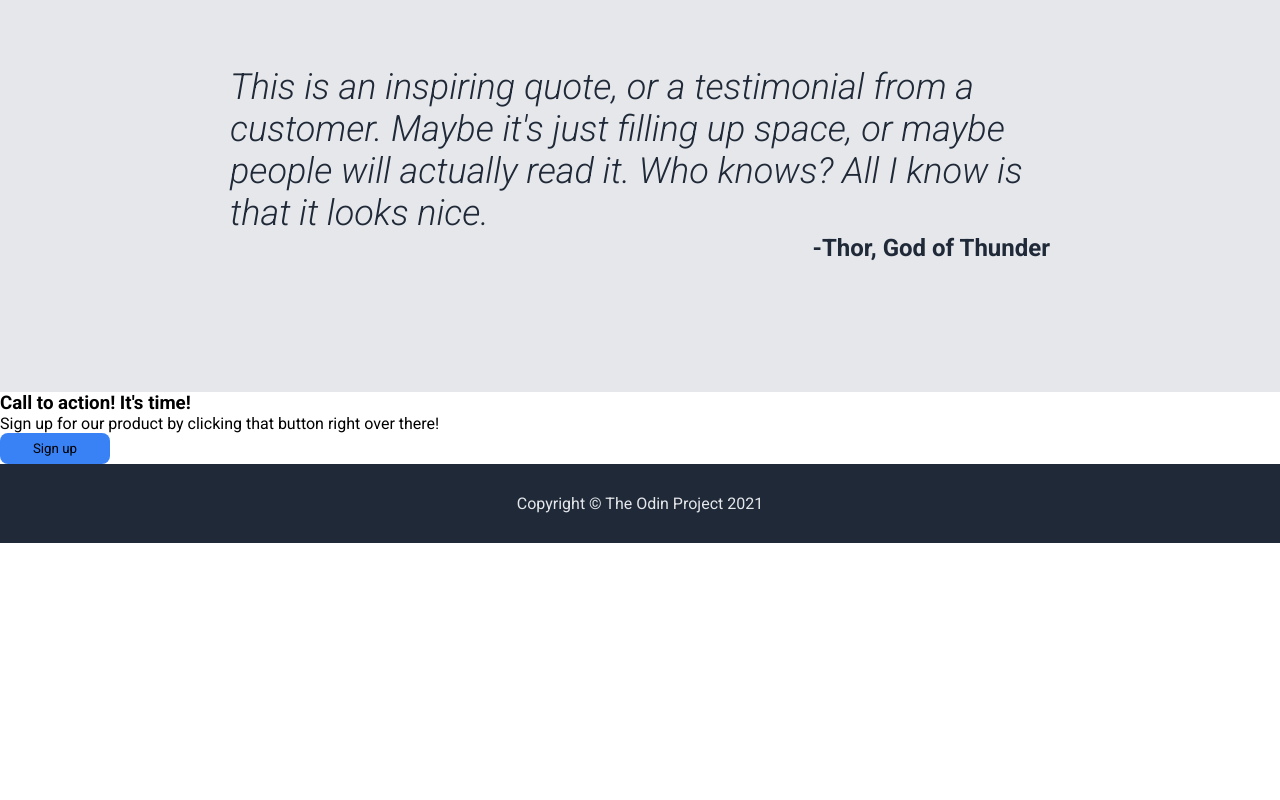
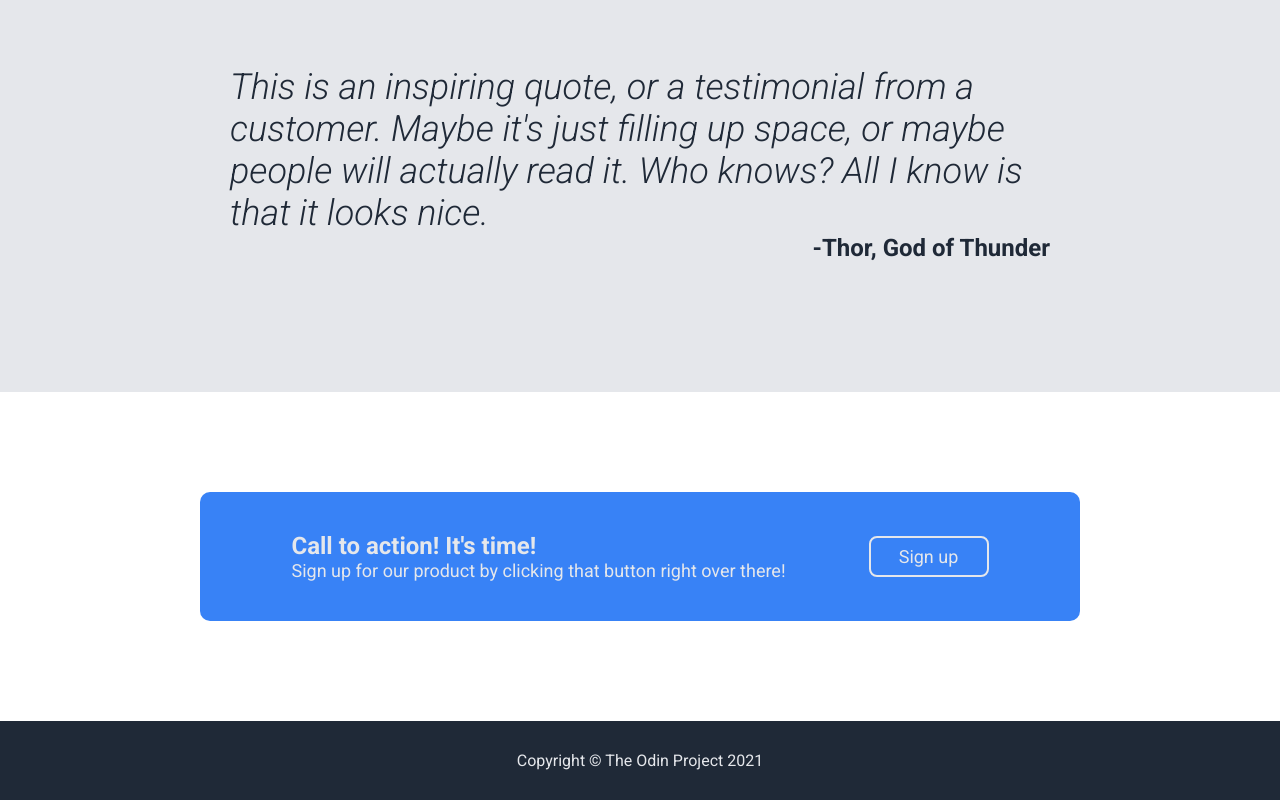
Before and after one commit to xzooos/landing-page, a plain HTML site: page index.html in a window 1280 px wide. Shown: the part 1093-1893 px from the top of the page. Before the commit the page ends 1636 px from the top, so only its background shows below. Drawn offline with Linux system fonts and the light colour scheme.

Commit message:
Style call-to-action section and finish up the project

```diff
--- a/index.html
+++ b/index.html
@@ -58,11 +58,13 @@
         <p class="quotation">-Thor, God of Thunder</p>
     </div>
     <div class="call-to-action">
-        <div>
-            <h3>Call to action! It's time!</h3>
-            <p>Sign up for our product by clicking that button right over there!</p>
+        <div class="container">
+            <div class="info">
+                <h3>Call to action! It's time!</h3>
+                <p>Sign up for our product by clicking that button right over there!</p>
+            </div>
+            <button class="secondary signup">Sign up</button>
         </div>
-        <button>Sign up</button>
     </div>
     <div class="footer">Copyright © The Odin Project 2021</div>
 </body>
--- a/style.css
+++ b/style.css
@@ -60,7 +60,7 @@ a, .secondary {
 }
 
 button {
-    width: 110px;
+    width: 120px;
     padding: 8px 15px;
     background-color: #3882F6;
     border: none;
@@ -143,3 +143,35 @@ button {
     font-weight: 700;
     font-style: normal;
 }
+
+.call-to-action {
+    display: flex;
+    justify-content: center;
+    align-items: center;
+    padding: 100px 200px;
+}
+
+.container {
+    background-color: #3882F6;
+    border-radius: 10px;
+    padding: 40px 50px;
+    display: flex;
+    align-items: center;
+    justify-content: space-around;
+    width: 100%;
+}
+
+.signup {
+    border: 2px solid #E5E7EB;
+}
+
+.container h3 {
+    color: #E5E7EB;
+    font-weight: 700;
+    font-size: 24px;
+}
+
+.container p {
+    color: #E5E7EB;
+    font-size: 18px;
+}
```
